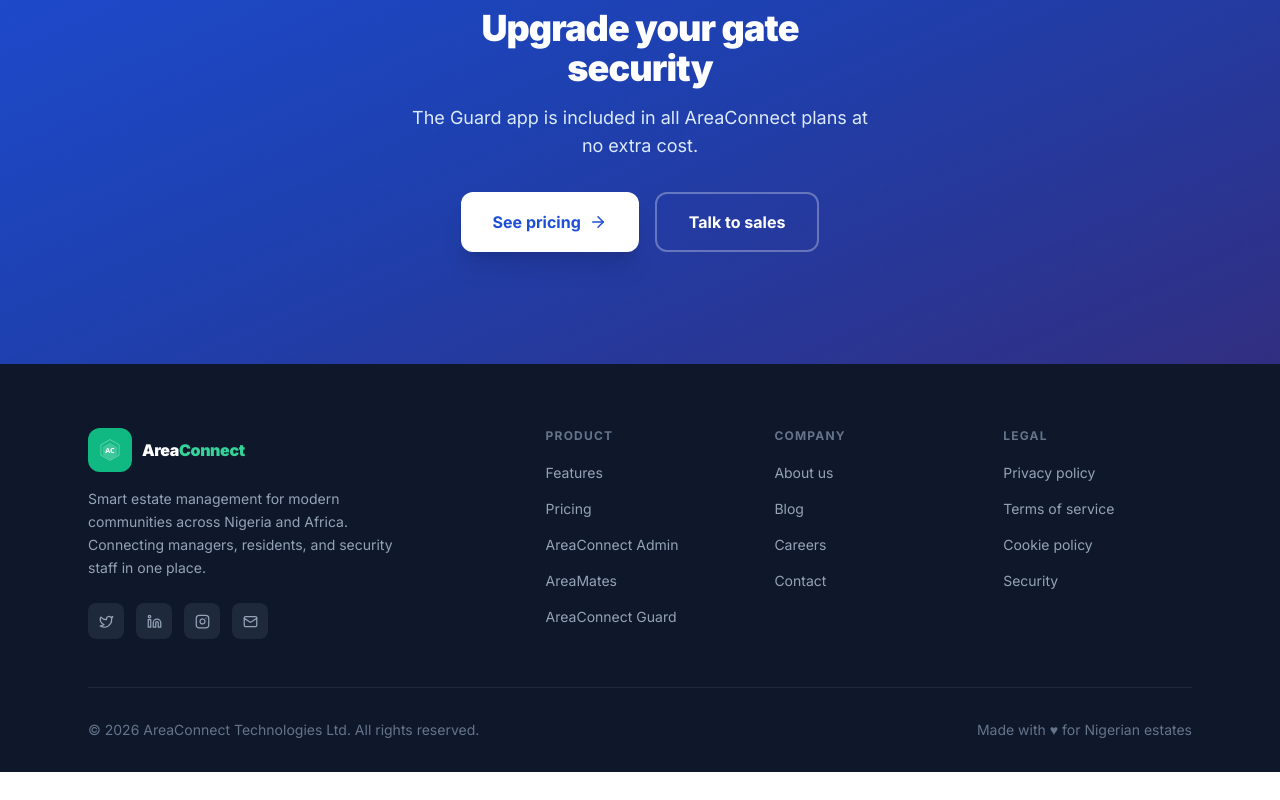
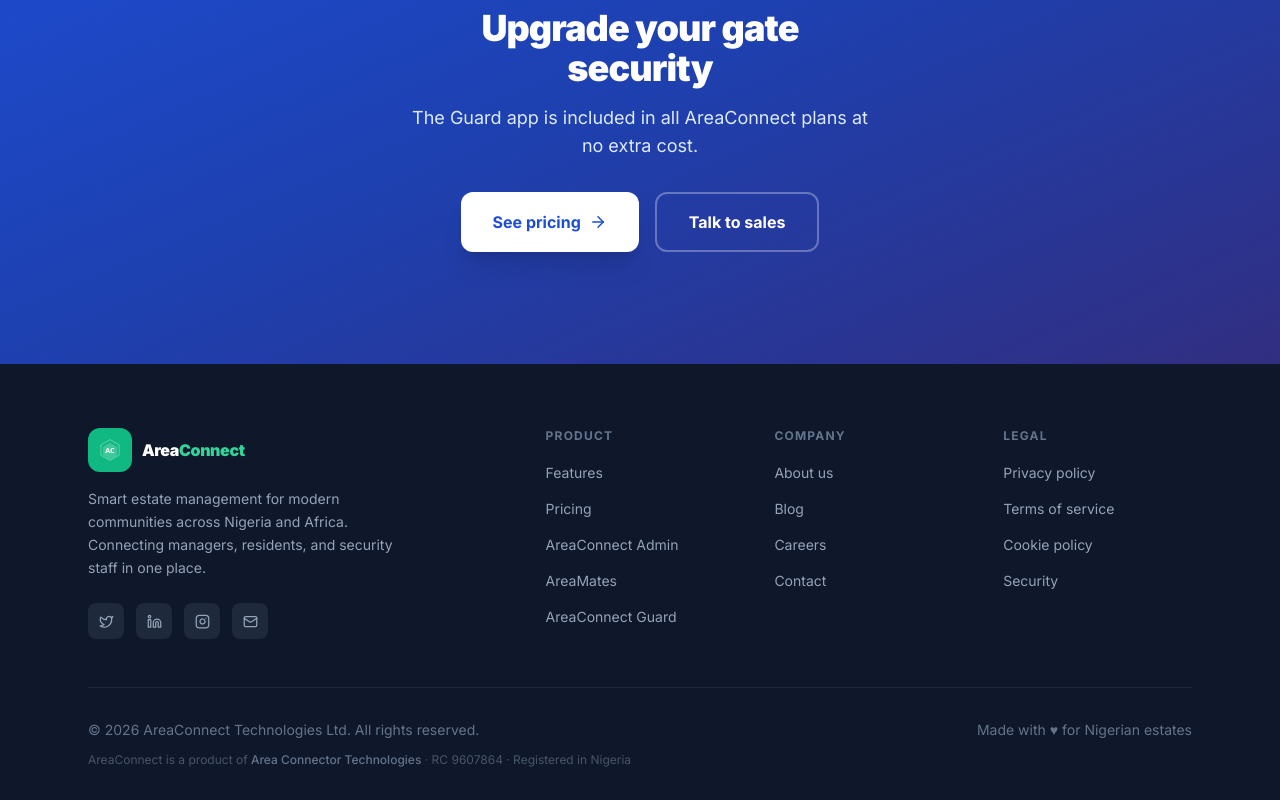
Before and after one commit to Structurezz/AreaConnect_Landing, a React (Vite) app: page /guard in a window 1280 px wide. Shown: the part 2971-3771 px from the top of the page. Before the commit the page ends 3743 px from the top, so only its background shows below. Built offline with nearby package versions, Linux system fonts and the light colour scheme.

Commit message:
Add registered business name and RC number to footer

```diff
--- a/src/components/layout/Footer.jsx
+++ b/src/components/layout/Footer.jsx
@@ -88,9 +88,16 @@
           ))}
         </div>
 
-        <div className="border-t border-slate-800 pt-8 flex flex-col sm:flex-row items-center justify-between gap-4">
-          <p className="text-sm text-slate-500">© {new Date().getFullYear()} AreaConnect Technologies Ltd. All rights reserved.</p>
-          <p className="text-sm text-slate-500">Made with ♥ for Nigerian estates</p>
+        <div className="border-t border-slate-800 pt-8 space-y-3">
+          <div className="flex flex-col sm:flex-row items-center justify-between gap-3">
+            <p className="text-sm text-slate-500">© {new Date().getFullYear()} AreaConnect Technologies Ltd. All rights reserved.</p>
+            <p className="text-sm text-slate-500">Made with ♥ for Nigerian estates</p>
+          </div>
+          <p className="text-xs text-slate-600 text-center sm:text-left">
+            AreaConnect is a product of{' '}
+            <span className="text-slate-500 font-medium">Area Connector Technologies</span>
+            {' '}· RC&nbsp;9607864 · Registered in Nigeria
+          </p>
         </div>
       </div>
     </footer>
```
